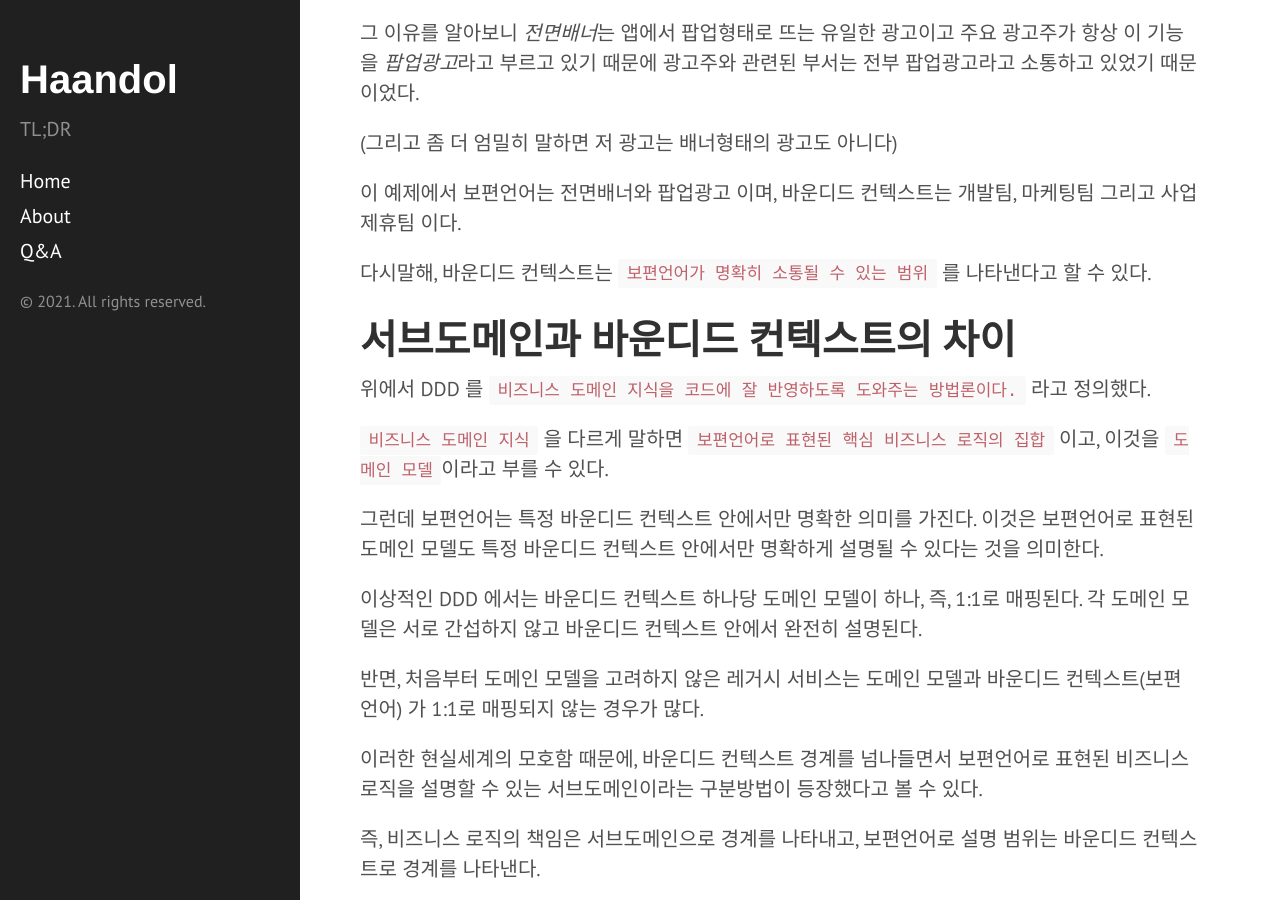
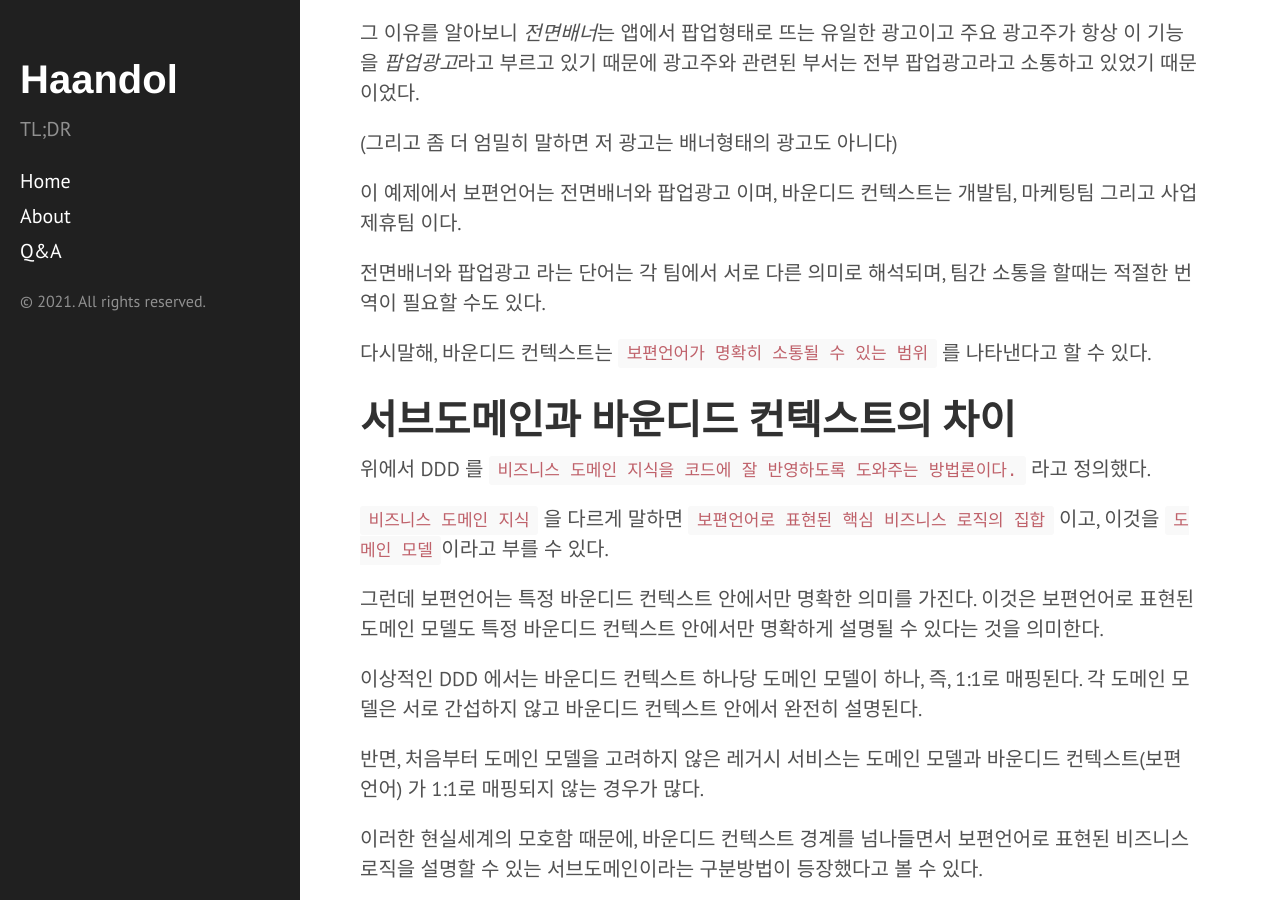
Before and after one commit to haandol/haandol.github.com, a Jekyll site: the page built from _posts/2021-10-11-thoughts-for-ddd-starters.md, in a window 1280 px wide and 900 px high, scrolled down 2381 px. Built offline with Jekyll 4.4.1, drawn with Linux system fonts in a browser that asks for light colours; comment, search, counter and statistics services are not loaded.

Commit message:
add sentence to clearify meaning

```diff
--- a/_posts/2021-10-11-thoughts-for-ddd-starters.md
+++ b/_posts/2021-10-11-thoughts-for-ddd-starters.md
@@ -77,6 +77,8 @@ DDD 의 핵심 아이디어들을 이해하는데 가장 중요한 렌즈 역할
 
 이 예제에서 보편언어는 전면배너와 팝업광고 이며, 바운디드 컨텍스트는 개발팀, 마케팅팀 그리고 사업제휴팀 이다.
 
+전면배너와 팝업광고 라는 단어는 각 팀에서 서로 다른 의미로 해석되며, 팀간 소통을 할때는 적절한 번역이 필요할 수도 있다.
+
 다시말해, 바운디드 컨텍스트는 `보편언어가 명확히 소통될 수 있는 범위` 를 나타낸다고 할 수 있다.
 
 # 서브도메인과 바운디드 컨텍스트의 차이
```
